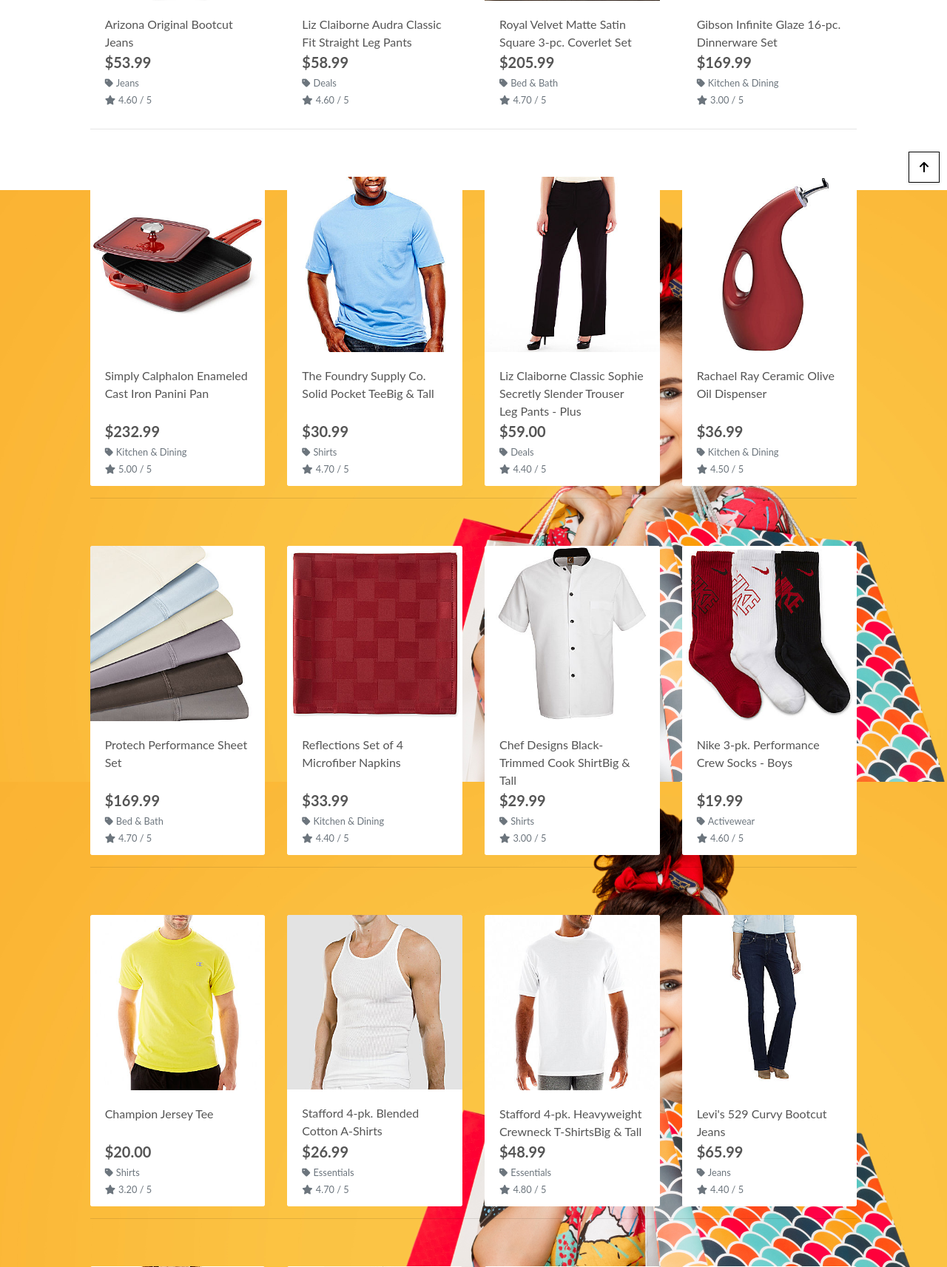
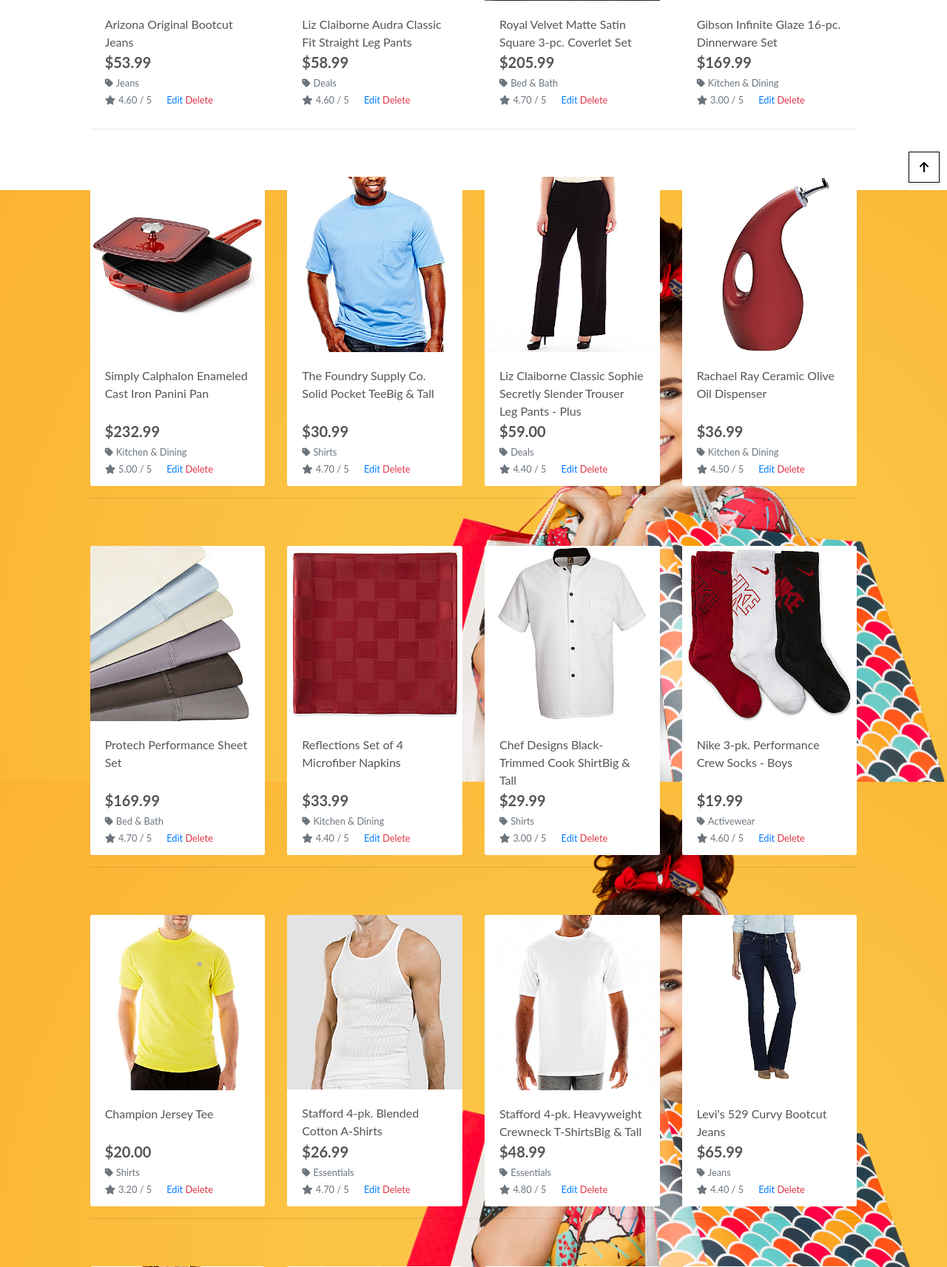
Before and after one commit to mturner1158/boutique_ado_v1, a Django app: page /products/ in a window 1280 px wide. Shown: the part 543-2256 px from the top of the page at 74% size. Run offline with Django 3.2, Linux system fonts and the light colour scheme; the visitor is signed in with stand-in values (Sample User, id 1); data comes from the database, SQL or seed files in the repository; parts of the project's set-up code (start-up, migrations or seed data) failed here and were passed over; some libraries are stand-ins or nearby versions.

Commit message:
added edit and delete functionality

```diff
--- a/products/templates/products/products.html
+++ b/products/templates/products/products.html
@@ -82,6 +82,12 @@
                                             {% else %}
                                                 <small class="text-muted">No Rating</small>
                                             {% endif %}
+                                            {% if request.user.is_superuser %}
+                                            <small class="ml-3">
+                                                <a href="{% url 'edit_product' product.id}">Edit</a>
+                                                <a href="{% url 'delete_product' product.id %}" class="text-danger">Delete</a>
+                                            </small>
+                                            {% endif %}
                                         </div>
                                     </div>
                                 </div>
--- a/products/templates/products/products_detail.html
+++ b/products/templates/products/products_detail.html
@@ -34,6 +34,12 @@
                 <small class="text-muted"><i class="fas fa-star mr-1"></i>{{ product.rating }} / 5</small>
                 {% else %}
                 <small class="text-muted">No Rating</small>
+                {% endif %}
+                {% if request.user.is_superuser %}
+                <small class="ml-3">
+                    <a href="{% url 'edit_product' product.id}">Edit</a>
+                    <a href="{% url 'delete_product' product.id %}" class="text-danger">Delete</a>
+                </small>
                 {% endif %}
                 <p class="mt-3">{{ product.description }}</p>
                 <form class="form" action="{% url 'add_to_bag' product.id %}" method="POST">
--- a/products/urls.py
+++ b/products/urls.py
@@ -5,5 +5,6 @@ urlpatterns = [
     path('', views.all_products, name='products'),
     path('<int:product_id>/', views.product_detail, name='product_detail'),
     path('add/', views.add_product, name='add_product'),
-    path('edit/<int:product_id>', views.edit_product, name='edit_product'),
+    path('edit/<int:product_id>/', views.edit_product, name='edit_product'),
+    path('delete/<int:product_id>/', views.delete_product, name='delete_product'),
 ]
--- a/products/views.py
+++ b/products/views.py
@@ -80,9 +80,9 @@ def add_product(request):
     if request.method == 'POST':
         form = ProductForm(request.POST, request.FILES)
         if form.is_valid():
-            form.save()
+            product = form.save()
             messages.success(request, 'Successfully added product')
-            return redirect(reverse('add_product'))
+            return redirect(reverse('product_detail', args={product.id}))
         else:
             messages.error(request, 'FAILED TO ADD PRODUCT. pLEASE ENSURE THE FORM IS VALID.')
     else:
@@ -118,3 +118,11 @@ def edit_product(request, product_id):
     }
 
     return render(request, template, context)
+
+
+def delete_product(request, product_id):
+    """Delete a product from the store"""
+    product = get_object_or_404(Product, pk=product_id)
+    product.delete()
+    messages.success(request, 'Product deleted!')
+    return redirect(reverse('products'))
```
